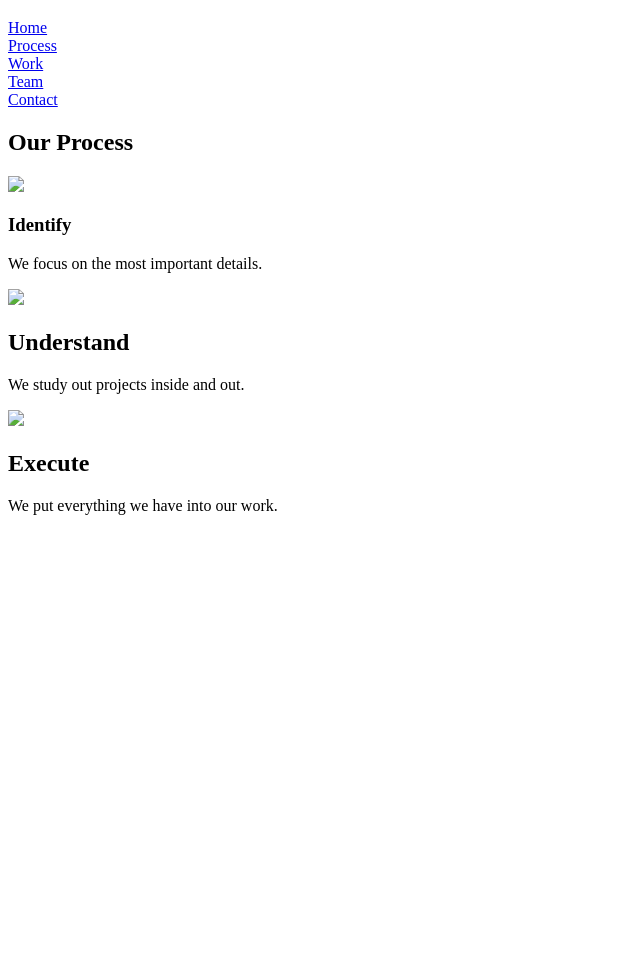
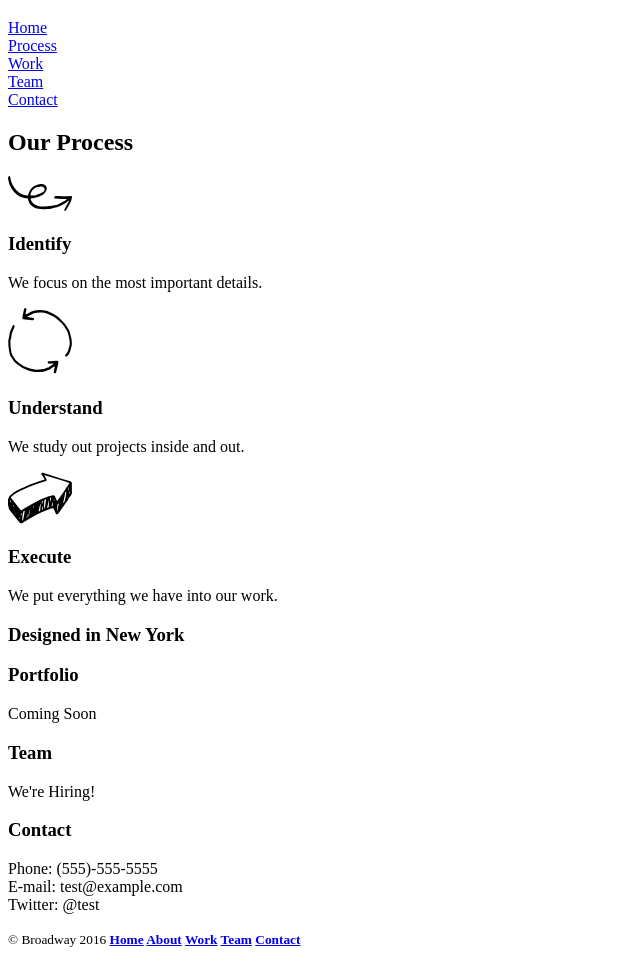
Before and after one commit to TheScholarlySquire/Broadway, a plain HTML site: page Index.html in a window 1280 px wide. Shown: the part 61-1025 px from the top of the page, without its empty margins (0-640 px from the left). Before the commit the page ends 800 px from the top, so only its background shows below. Drawn offline with Linux system fonts and the light colour scheme.

Commit message:
Add icons and links

```diff
--- a/Index.html
+++ b/Index.html
@@ -7,7 +7,7 @@
         <link href="./Resources/Style.css" type="text/css" rel="stylesheet">
         <title></title>
     </head>
-    <div class="banner">
+    <div id="home">
         <h1>Broadway Design</h1>
         <nav>
             <a href="#home">Home</a><br>
@@ -18,24 +18,42 @@
         </nav>
     </div>
 
-    <div class="content">
+    <div id="process">
         <h2>Our Process</h2>
 
         <!--identify-->
-        <img src="#" />
+        <img src="./Resources/Img/identify.svg" />
         <h3>Identify</h3>
         <p>We focus on the most important details.</p>
 
         <!--understand-->
-        <img src="#" />
-        <h2>Understand</h2>
+        <img src="./Resources/Img/understand.svg" />
+        <h3>Understand</h3>
         <p>We study out projects inside and out.</p>
 
         <!--execute-->
-        <img src="#" />
-        <h2>Execute</h2>
+        <img src="./Resources/Img/execute.svg" />
+        <h3>Execute</h3>
         <p>We put everything we have into our work.</p>
     </div>
+
+    <div id="footer">
+        <h3>Designed in New York</h3>
+
+        <h3 id="work">Portfolio</h3>
+        <p>Coming Soon</p>
+
+        <h3 id="team">Team</h3>
+        <p>We're Hiring!</p>
+
+        <h3 id="contact">Contact</h3>
+        <p>Phone: (555)-555-5555<br />
+        E-mail: test@example.com<br />
+        Twitter: @test</p>
+
+        <p id="copy"><small>&copy Broadway 2016 <strong><a href="#home">Home</a> <a href="#process">About</a> <a href="#work"> Work</a> <a href="#team"> Team</a> <a href="#contact"> Contact</a></strong></small></p>
+
+        </div>
     <body>
 
     </body>
```
Also changed, not shown: Resources/Img/execute.svg (added), Resources/Img/flatiron.png (added), Resources/Img/identify.svg (added), Resources/Img/understand.svg (added), readme.txt (added).
